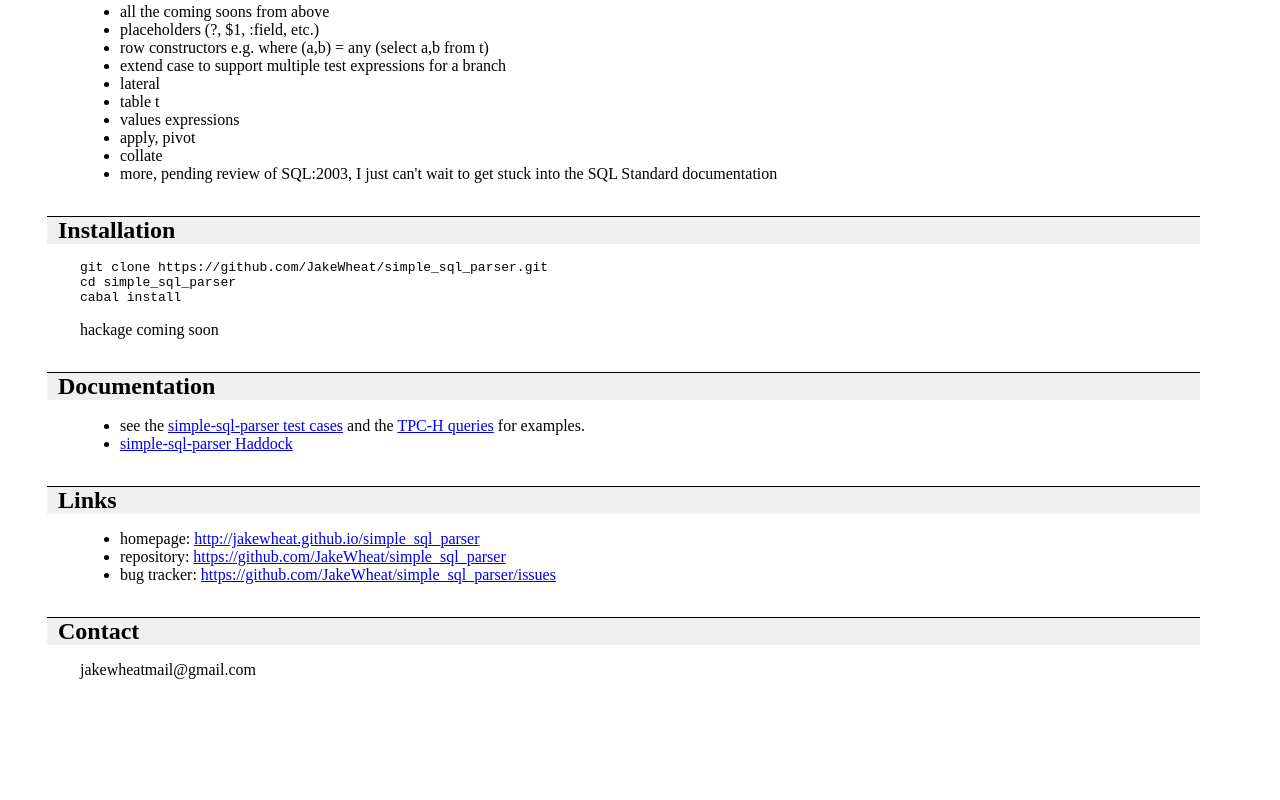
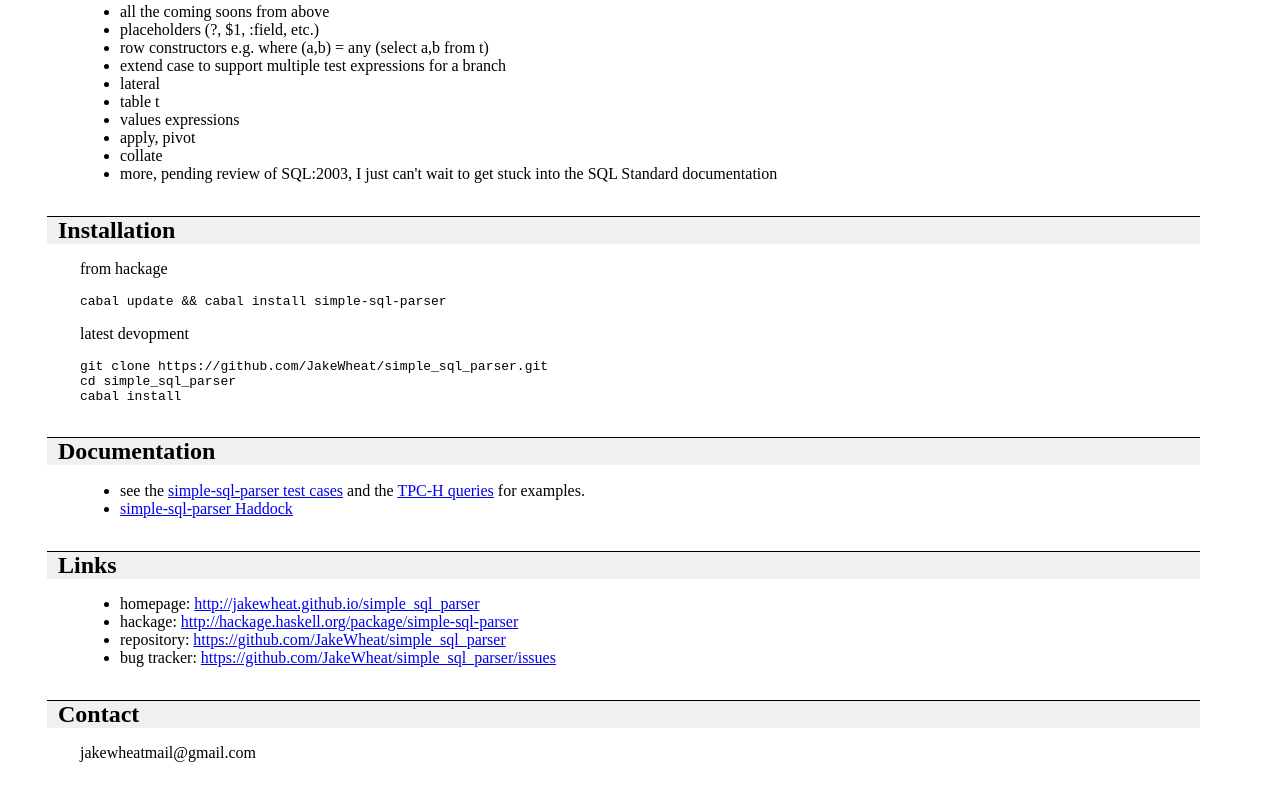
Before and after one commit to JakeWheat/simple-sql-parser, a plain HTML site: page index.html in a window 1280 px wide. Shown: the part 1921-2721 px from the top of the page. Before the commit the page ends 2680 px from the top, so only its background shows below. Drawn offline with Linux system fonts and the light colour scheme.

Commit message:
add hackage link

```diff
--- a/index.html
+++ b/index.html
@@ -118,10 +118,12 @@
 <li>more, pending review of SQL:2003, I just can't wait to get stuck into the SQL Standard documentation</li>
 </ul>
 <h1 id="installation">Installation</h1>
+<p>from hackage</p>
+<pre><code>cabal update &amp;&amp; cabal install simple-sql-parser</code></pre>
+<p>latest devopment</p>
 <pre><code>git clone https://github.com/JakeWheat/simple_sql_parser.git
 cd simple_sql_parser
 cabal install</code></pre>
-<p>hackage coming soon</p>
 <h1 id="documentation">Documentation</h1>
 <ul>
 <li>see the <a href="test_cases.html">simple-sql-parser test cases</a> and the <a href="tpch.sql.html">TPC-H queries</a> for examples.</li>
@@ -130,6 +132,7 @@ cabal install</code></pre>
 <h1 id="links">Links</h1>
 <ul>
 <li>homepage: <a href="http://jakewheat.github.io/simple_sql_parser">http://jakewheat.github.io/simple_sql_parser</a></li>
+<li>hackage: <a href="http://hackage.haskell.org/package/simple-sql-parser">http://hackage.haskell.org/package/simple-sql-parser</a></li>
 <li>repository: <a href="https://github.com/JakeWheat/simple_sql_parser">https://github.com/JakeWheat/simple_sql_parser</a></li>
 <li>bug tracker: <a href="https://github.com/JakeWheat/simple_sql_parser/issues">https://github.com/JakeWheat/simple_sql_parser/issues</a></li>
 </ul>
```
Also changed, not shown: src/index.txt.
